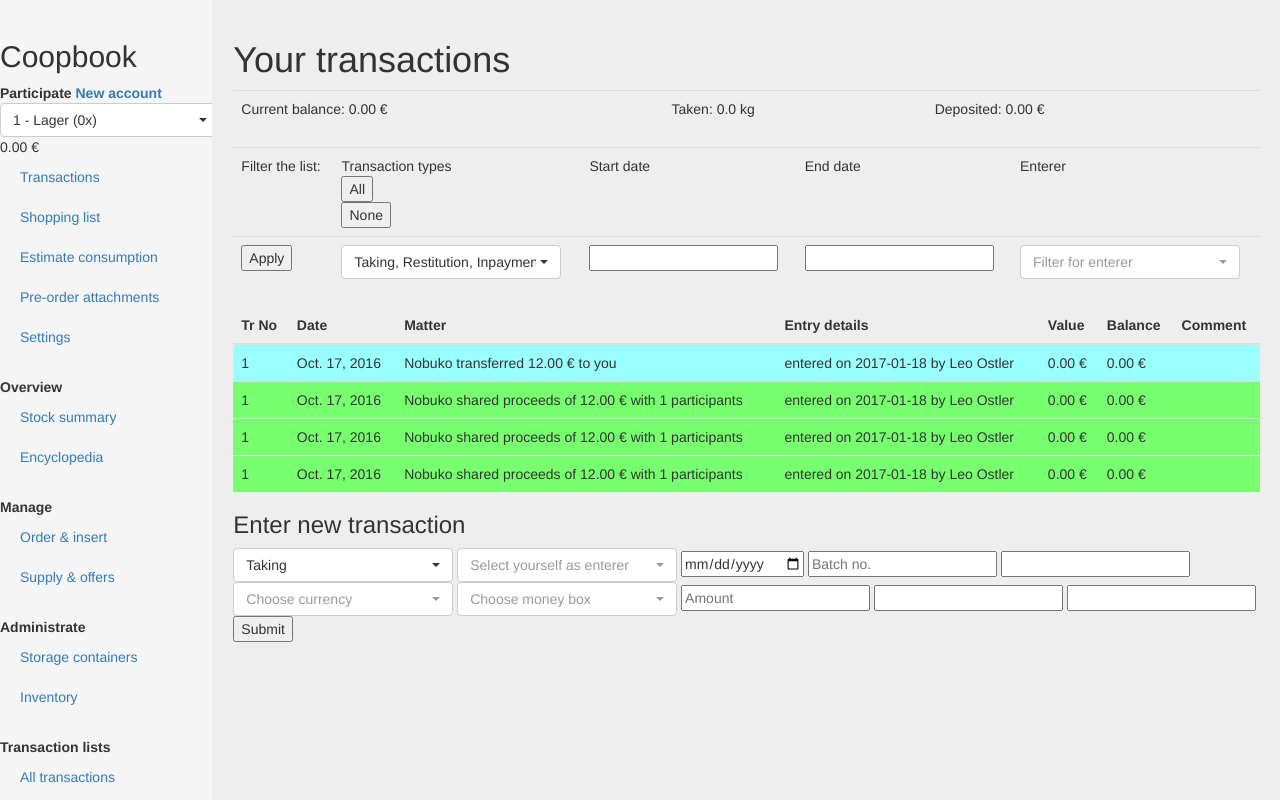
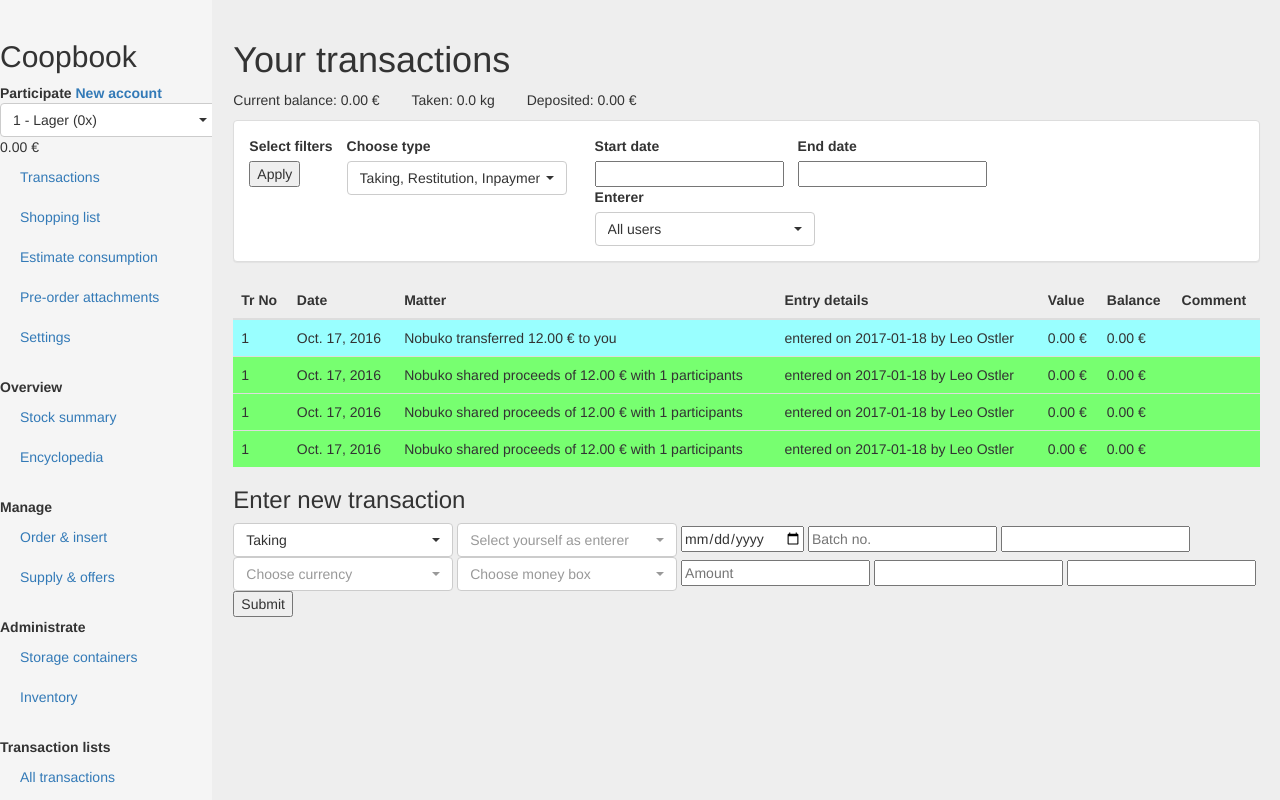
Before and after one commit to twothreenine/kerndlware, a Django app: page /account in a window 1280 px wide. Run offline with Django 3.2, Linux system fonts and the light colour scheme; data comes from the database, SQL or seed files in the repository; both versions use the stored data as it was after the commit; tables that the repository leaves empty hold one stand-in row (values such as "Sample post"); some libraries are stand-ins or nearby versions.

Commit message:
Filter panel in account view

```diff
--- a/core/templates/core/account.html
+++ b/core/templates/core/account.html
@@ -26,46 +26,66 @@
   tr.donated {
     background-color: #77ff70;
   }
+  #account_info {
+    list-style-type: none;
+    padding: 0;
+  }
+  #account_info li {
+    display: inline;
+    margin-right: 2em;
+  }
+  #transaction_list_filter div {
+    float: left;
+    margin-right: 1em;
+  }
+  #transaction_list_filter div > label, #transaction_list_filter div > select {
+    display: block;
+  }
 {% endblock %}
 {% block content %}
-<table class="table">
-<tbody>
-<td>Current balance: {{ balance }}</td>
-<td>Taken: {{ taken }}</td>
-<td>Deposited: {{ deposit }}</td>
-</table>
-<table class="table">
-  <tbody>
-    <tr>
-      <td>Filter the list:</td>
-      <td>Transaction types <form id="all_types" action="/account" method="POST">{% csrf_token %}<input type="submit" value="All" /></form> <form id="none_type" action="/account" method="POST">{% csrf_token %}<input type="submit" value="None" /></form></td>
-      <td>Start date</td>
-      <td>End date</td>
-      <td>Enterer</td>
-    </tr>
-    <div><form id="transaction_list_filter" action="/account" method="POST">
+
+<ul id="account_info">
+  <li>Current balance: {{ balance }}</li>
+  <li>Taken: {{ taken }}</li>
+  <li>Deposited: {{ deposit }}</li>
+</ul>
+
+<div class="panel panel-default">
+  <div class="panel-body">
+    <form id="transaction_list_filter" action="/account" method="POST">
       {% csrf_token %}
-        <tr>
-          <td><input type="submit" value="Apply" /></td>
-          <td><select multiple="multiple" name="transaction_type" class="selectpicker">
-                <option value="" disabled>Choose type</option>
+      <div>
+        <label for="apply">Select filters</label>
+        <input name="apply" type="submit" value="Apply" />
+      </div>
+      <div>
+        <label for="transaction_type">Choose type</label>
+        <select multiple="multiple" name="transaction_type" class="selectpicker" data-actions-box="true">
           {% for type in transaction_types %}
           <option value="{{ type.id }}" {% if type.id in selected_type_ids %}selected{% endif %}>{{ type.name }}</option>
           {% endfor %}
-              </select></td>
-          <td><input type="text" name="start_date" value = {{ start_date }}></td>
-          <td><input type="text" name="end_date" value = {{ end_date }}></td>
-          <td><select name="enterer" class="selectpicker" data-live-search="true">
-                <option value="" disabled selected>Filter for enterer</option>            <!-- to not show this as an option add  class="text-hide"  -->
+        </select>
+      </div>
+      <div>
+        <label for="start_date">Start date</label>
+        <input name="start_date" value="{{ start_date }}" data-provide="datepicker" data-date-format="yyyy-mm-dd">
+      </div>
+      <div>
+        <label for="end_date">End date</label>
+        <input name="end_date" value="{{ end_date }}" data-provide="datepicker" data-date-format="yyyy-mm-dd">
+      </div>
+      <div>
+        <label for="enterer">Enterer</label>
+        <select name="enterer" class="selectpicker" data-live-search="true">
           <option value=0>All users</option>
           {% for user in users %}
           <option value="{{ user.id }}" {% if user == enterer_in_account_transactions %}selected{% endif %}>{{ user }}</option>
           {% endfor %}
-              </select></td>
-      </tr>
-    </form></div>
-  </tbody>
-</table>
+        </select>
+      </div>
+    </form>
+  </div>
+</div>
 <table class="table">
   <thead>
     <th>Tr No</th>
--- a/core/templates/core/base.html
+++ b/core/templates/core/base.html
@@ -8,6 +8,7 @@
     <link rel="stylesheet" href="https://maxcdn.bootstrapcdn.com/bootstrap/3.3.7/css/bootstrap.min.css" integrity="sha384-BVYiiSIFeK1dGmJRAkycuHAHRg32OmUcww7on3RYdg4Va+PmSTsz/K68vbdEjh4u" crossorigin="anonymous">
 
     <link rel="stylesheet" href="https://cdnjs.cloudflare.com/ajax/libs/bootstrap-select/1.12.1/css/bootstrap-select.min.css">
+    <link rel="stylesheet" href="https://cdnjs.cloudflare.com/ajax/libs/bootstrap-datepicker/1.6.4/css/bootstrap-datepicker3.min.css" />
     <!-- HTML5 shim and Respond.js for IE8 support of HTML5 elements and media queries -->
     <!-- WARNING: Respond.js doesn't work if you view the page via file:// -->
     <!--[if lt IE 9]>
@@ -151,5 +152,6 @@
     <script src="https://ajax.googleapis.com/ajax/libs/jquery/1.12.4/jquery.min.js"></script>
     <script src="https://maxcdn.bootstrapcdn.com/bootstrap/3.3.7/js/bootstrap.min.js" integrity="sha384-Tc5IQib027qvyjSMfHjOMaLkfuWVxZxUPnCJA7l2mCWNIpG9mGCD8wGNIcPD7Txa" crossorigin="anonymous"></script>
     <script src="https://cdnjs.cloudflare.com/ajax/libs/bootstrap-select/1.12.1/js/bootstrap-select.min.js"></script>
+    <script src="https://cdnjs.cloudflare.com/ajax/libs/bootstrap-datepicker/1.6.4/js/bootstrap-datepicker.min.js"></script>
   </body>
 </html>
```
Also changed, not shown: db.sqlite3. Lines whose indentation alone changed are shown as unchanged.
